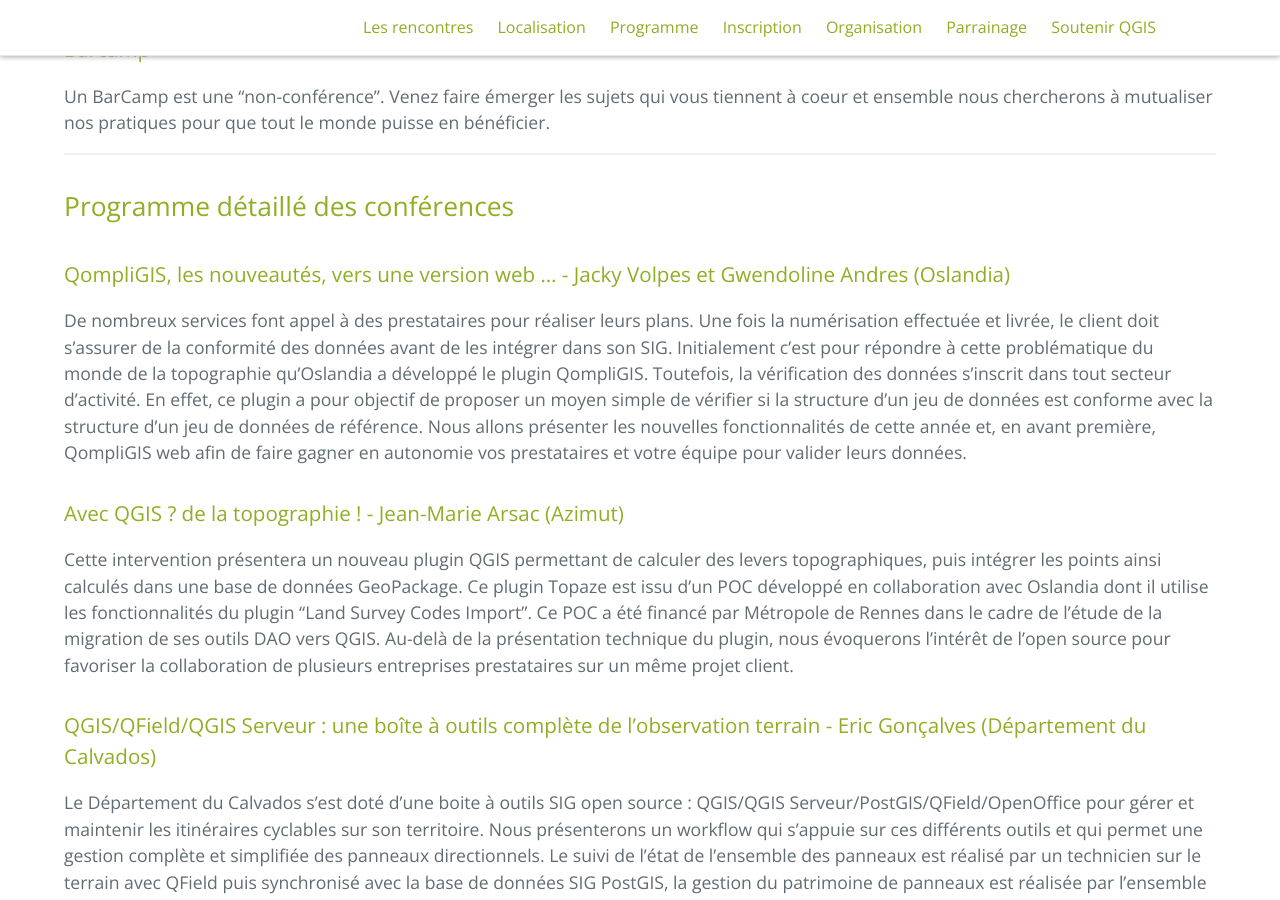
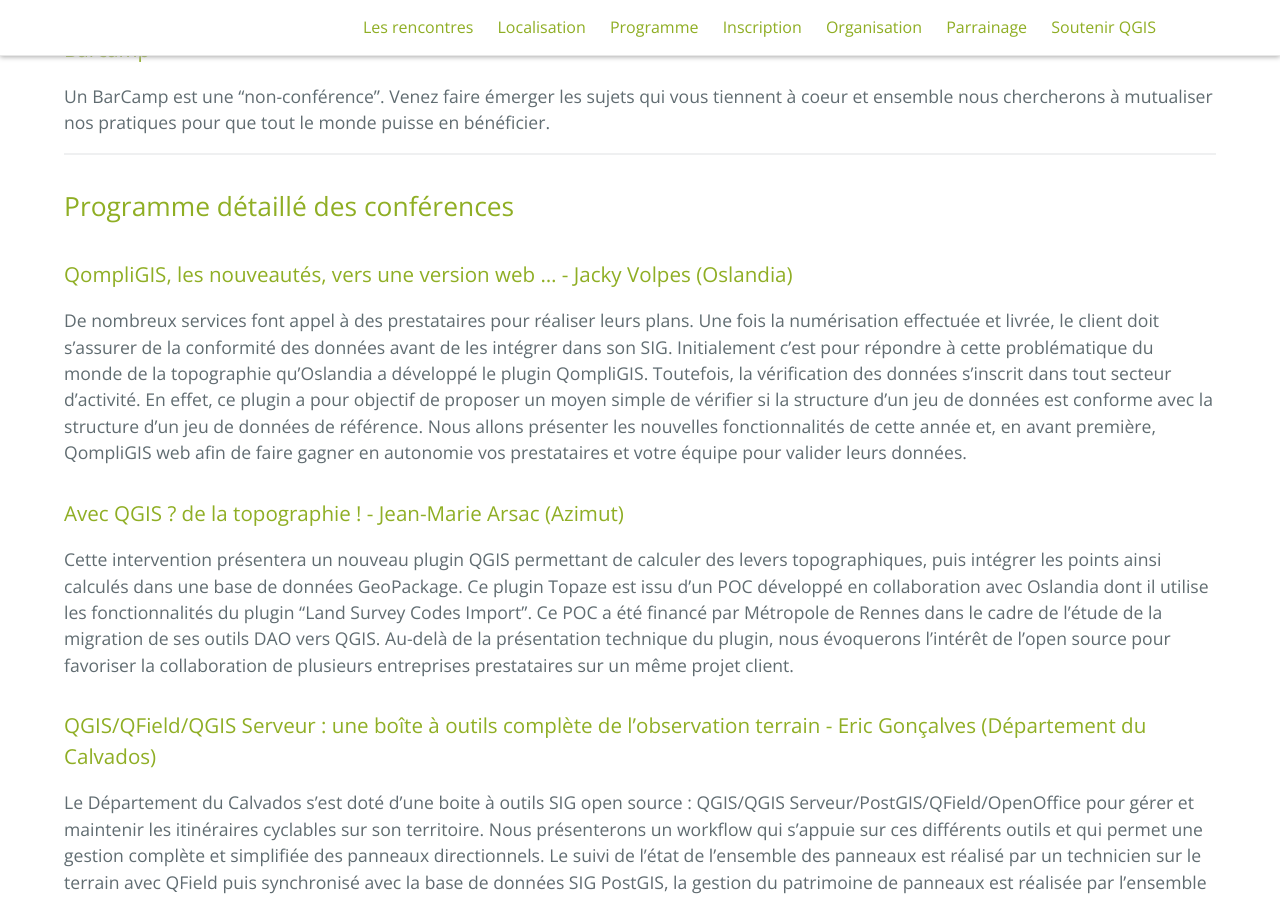
Before and after one commit to OSGeo-fr/QGIS-conf-fr-website, a Jekyll site: the page built from z20_programme.md, in a window 1280 px wide and 900 px high, scrolled down 7433 px. Built offline with Jekyll 4.4.1, drawn with Linux system fonts in a browser that asks for light colours; some of the changed text lies outside the part shown.

Commit message:
Gwendoline ne sera pas des nôtres

```diff
--- a/z20_programme.md
+++ b/z20_programme.md
@@ -88,8 +88,8 @@ Des contraintes techniques insolubles dans le budget disponible, nous empêchent
     </tr>
     <tr class="pair">
       <td>09:55</td>
-      <td><a href="#qompligis-les-nouveautés-vers-une-version-web----jacky-volpes-et-gwendoline-andres-oslandia">QompliGIS, les nouveautés, vers une version web ...</a></td>
-      <td>Jacky Volpes et Gwendoline Andres (Oslandia)</td>
+      <td><a href="#qompligis-les-nouveautés-vers-une-version-web----jacky-volpes-oslandia">QompliGIS, les nouveautés, vers une version web ...</a></td>
+      <td>Jacky Volpes (Oslandia)</td>
     </tr>
     <tr class="impair">
       <td>10:20</td>
@@ -313,7 +313,7 @@ Un BarCamp est une “non-conférence”. Venez faire émerger les sujets qui vo
 ---------------------------------------
 ## Programme détaillé des conférences
 
-### QompliGIS, les nouveautés, vers une version web ... - Jacky Volpes et Gwendoline Andres (Oslandia)
+### QompliGIS, les nouveautés, vers une version web ... - Jacky Volpes (Oslandia)
 
 De nombreux services font appel à des prestataires pour réaliser leurs plans. Une fois la numérisation effectuée et livrée, le client doit s’assurer de la conformité des données avant de les intégrer dans son SIG. Initialement c'est pour répondre à cette problématique du monde de la topographie qu'Oslandia a développé le plugin QompliGIS. Toutefois, la vérification des données s'inscrit dans tout secteur d'activité. En effet, ce plugin a pour objectif de proposer un moyen simple de vérifier si la structure d’un jeu de données est conforme avec la structure d’un jeu de données de référence. Nous allons présenter les nouvelles fonctionnalités de cette année et, en avant première, QompliGIS web afin de faire gagner en autonomie vos prestataires et votre équipe pour valider leurs données.
 
```
